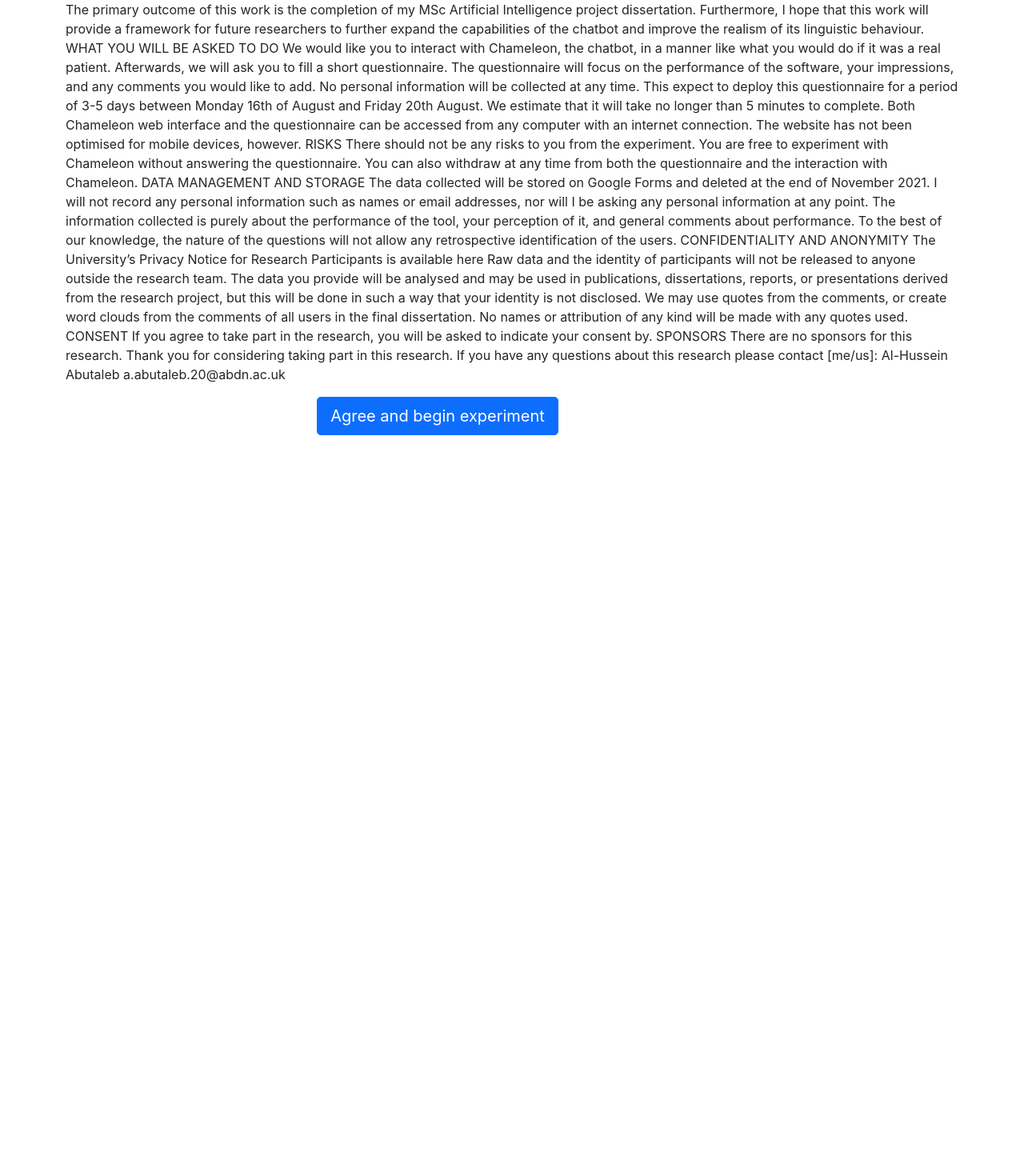
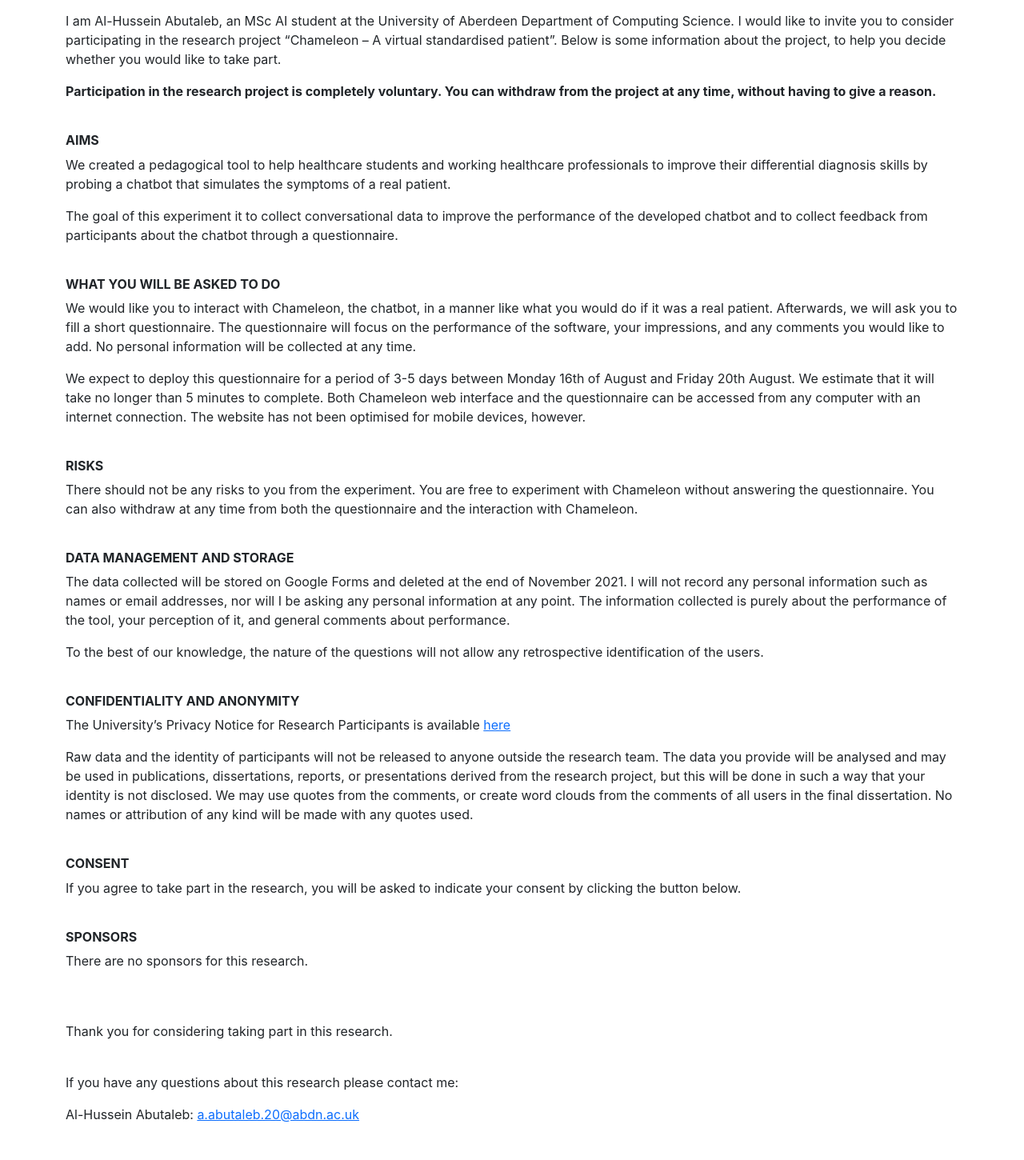
Before and after one commit to AlHusseinA/ChameleonFrontendv2, a React (Create React App) app: page / in a window 1280 px wide. Shown: the part 400-1850 px from the top of the page at 80% size. Before the commit the page ends 944 px from the top, so only its background shows below. Built offline with nearby package versions, Linux system fonts and the light colour scheme.

Commit message:
reformatted the Landing page with correct content and styling

```diff
--- a/src/components/Landing.js
+++ b/src/components/Landing.js
@@ -15,56 +15,77 @@ export default function Landing() {
 
 
     <div style = {{ textAlign: 'center'}}>
-    <h1>insert the ethical approval of the University of Aberdeen</h1>
-    <p style = {{ textAlign: 'left'}}>PARTICIPANT INFORMATION SHEET
-Chameleon – A virtual standardised patient
+    <h1>PARTICIPANT INFORMATION SHEET </h1><br /><br />
+    <p style = {{ textAlign: 'left'}}>
+<h2>Chameleon – A virtual standardised patient</h2><br />
+<h5>Principal Investigator(s): Al-Hussein Abutaleb</h5>
+<h5>Supervisor(s): Dr. Bruno Yun</h5><br />
+<p style = {{ textAlign: 'left'}}>
+I am Al-Hussein Abutaleb, an MSc AI student at the University of Aberdeen Department of Computing Science.
+I would like to invite you to consider participating in the research project “Chameleon – A virtual standardised patient”.
+Below is some information about the project, to help you decide whether you would like to take part.
+</p>
+<p style = {{ textAlign: 'left'}, {fontWeight: 'bold'}}>Participation in the research project is completely voluntary.  You can withdraw from the project at any time, without having to give a reason.</p><br />
+<h6 style = {{ textAlign: 'left'}, {fontWeight: 'bold'}}>AIMS</h6>
+<p style = {{ textAlign: 'left'}}>
+We created a pedagogical tool to help healthcare students and working healthcare professionals to improve their differential diagnosis skills by probing a chatbot that simulates the symptoms of a real patient.
+</p>
+<p style = {{ textAlign: 'left'}}>
+The goal of this experiment it to collect conversational data to improve the performance of the developed chatbot and to collect feedback from participants about the chatbot through a questionnaire.
+</p><br />
+<h6 style = {{ textAlign: 'left'}, {fontWeight: 'bold'}}>WHAT YOU WILL BE ASKED TO DO</h6>
+<p style = {{ textAlign: 'left'}}>
+We would like you to interact with Chameleon, the chatbot, in a manner like what you would do if it was a real patient. Afterwards, we will ask you to fill a short questionnaire. The questionnaire will focus on the performance of the software, your impressions, and any comments you would like to add. No personal information will be collected at any time.
+</p>
+<p style = {{ textAlign: 'left'}}>
+We expect to deploy this questionnaire for a period of 3-5 days between Monday 16th of August and Friday 20th August. We estimate that it will take no longer than 5 minutes to complete. Both Chameleon web interface and the questionnaire can be accessed from any computer with an internet connection. The website has not been optimised for mobile devices, however.
+</p><br />
+<h6 style = {{ textAlign: 'left'}, {fontWeight: 'bold'}}>RISKS</h6>
+<p style = {{ textAlign: 'left'}}>
+There should not be any risks to you from the experiment.  You are free to experiment with Chameleon without answering the questionnaire. You can also withdraw at any time from both the questionnaire and the interaction with Chameleon.
+</p><br />
+<h6 style = {{ textAlign: 'left'}, {fontWeight: 'bold'}}>DATA MANAGEMENT AND STORAGE</h6>
+<p style = {{ textAlign: 'left'}}>
+The data collected will be stored on Google Forms and deleted at the end of November 2021. I will not record any personal information such as names or email addresses, nor will I be asking any personal information at any point. The information collected is purely about the performance of the tool, your perception of it, and general comments about performance.
+</p>
+<p style = {{ textAlign: 'left'}}>
+To the best of our knowledge, the nature of the questions will not allow any retrospective identification of the users.
+</p><br />
+<h6 style = {{ textAlign: 'left'}, {fontWeight: 'bold'}}>CONFIDENTIALITY AND ANONYMITY</h6>
+<p style = {{ textAlign: 'left'}}>
+The University’s Privacy Notice for Research Participants is available <a href="https://www.abdn.ac.uk/about/privacy/research-participants-938.php" target="_blank">here</a>
+</p>
+<p style = {{ textAlign: 'left'}}>
+Raw data and the identity of participants will not be released to anyone outside the research team.  The data you provide will be analysed and may be used in publications, dissertations, reports, or presentations derived from the research project, but this will be done in such a way that your identity is not disclosed. We may use quotes from the comments, or create word clouds from the comments of all users in the final dissertation. No names or attribution of any kind will be made with any quotes used.
+</p><br />
+<h6 style = {{ textAlign: 'left'}, {fontWeight: 'bold'}}>CONSENT</h6>
+<p style = {{ textAlign: 'left'}}>
+If you agree to take part in the research, you will be asked to indicate your consent by clicking the button below.
+</p><br />
+
+<h6 style = {{ textAlign: 'left'}, {fontWeight: 'bold'}}>SPONSORS</h6>
+<p style = {{ textAlign: 'left'}}>
+There are no sponsors for this research.
+</p><br /><br />
+
+<p style = {{ textAlign: 'left'}}>
+Thank you for considering taking part in this research.
+</p><br />
+
+<p style = {{ textAlign: 'left'}}>If you have any questions about this research please contact me:</p>
+<p style = {{ textAlign: 'left'}}>
+Al-Hussein Abutaleb:         <a href="a.abutaleb.20@abdn.ac.uk">a.abutaleb.20@abdn.ac.uk</a>
+</p><br /><br />
+<p style = {{ textAlign: 'left'}}>
+For any queries regarding ethical concerns you may contact the Convener of the Physical Sciences & Engineering Ethics Board at the University of Aberdeen: <br />
+Email:           <a href="copsethics@abdn.ac.uk">copsethics@abdn.ac.uk</a></p>
+<br />
 
 
-Principal Investigator(s): Al-Hussein Abutaleb
-
-Supervisor(s) [for students]: Dr. Bruno Yun
-
-I am Al-Hussein Abutaleb, an MSc AI student at the University of Aberdeen Department of Computing Science.  I would like to invite you to consider participating in the research project “Chameleon – A virtual standardised patient”.  Below is some information about the project, to help you decide whether you would like to take part.
-
-Participation in the research project is completely voluntary.  You can withdraw from the project at any time, without having to give a reason.
-
-AIMS
-The aim of the project is to design a pedagogical tool powered by Google’s AI driven DialogFlow platform. The primary users of this tool are healthcare students and working healthcare professionals. Our aim at this stage is to develop a working prototype that the users can use to improve their differential diagnosis skills. Chameleon, the name we chose for the prototype, will mimic the symptoms of a real patient. The healthcare professional can question Chameleon for the purpose of reaching a probable diagnosis.
-The primary outcome of this work is the completion of my MSc Artificial Intelligence project dissertation. Furthermore, I hope that this work will provide a framework for future researchers to further expand the capabilities of the chatbot and improve the realism of its linguistic behaviour.
-
-WHAT YOU WILL BE ASKED TO DO
-We would like you to interact with Chameleon, the chatbot, in a manner like what you would do if it was a real patient. Afterwards, we will ask you to fill a short questionnaire. The questionnaire will focus on the performance of the software, your impressions, and any comments you would like to add. No personal information will be collected at any time.
-This expect to deploy this questionnaire for a period of 3-5 days between Monday 16th of August and Friday 20th August. We estimate that it will take no longer than 5 minutes to complete. Both Chameleon web interface and the questionnaire can be accessed from any computer with an internet connection. The website has not been optimised for mobile devices, however.
-
-
-
-
-RISKS
-There should not be any risks to you from the experiment.  You are free to experiment with Chameleon without answering the questionnaire. You can also withdraw at any time from both the questionnaire and the interaction with Chameleon.
-
-DATA MANAGEMENT AND STORAGE
-The data collected will be stored on Google Forms and deleted at the end of November 2021. I will not record any personal information such as names or email addresses, nor will I be asking any personal information at any point. The information collected is purely about the performance of the tool, your perception of it, and general comments about performance.
-To the best of our knowledge, the nature of the questions will not allow any retrospective identification of the users.
-
-
-CONFIDENTIALITY AND ANONYMITY
-The University’s Privacy Notice for Research Participants is available here
-Raw data and the identity of participants will not be released to anyone outside the research team.  The data you provide will be analysed and may be used in publications, dissertations, reports, or presentations derived from the research project, but this will be done in such a way that your identity is not disclosed. We may use quotes from the comments, or create word clouds from the comments of all users in the final dissertation. No names or attribution of any kind will be made with any quotes used.
-
-CONSENT
-If you agree to take part in the research, you will be asked to indicate your consent by.
-
-SPONSORS
-There are no sponsors for this research.
-
-Thank you for considering taking part in this research.
-
-
-If you have any questions about this research please contact [me/us]:
-Al-Hussein Abutaleb			a.abutaleb.20@abdn.ac.uk
 </p>
-    <div class="col-10">
-        <button type="submit" class="btn btn-primary btn-lg" onClick={handleClick}>Agree and begin experiment</button>
+    <div class="col align-self-center">
+        <button type="submit" class="btn btn-primary btn-lg" onClick={handleClick}>Agree and begin experiment</button><br /><br /><br /><br /><br />
+        <br /><br /><br /><br /><br /><br /><br /><br /><br /><br />
       </div>
 </div>
         </div>
--- a/src/components/PreviousMessages.js
+++ b/src/components/PreviousMessages.js
@@ -27,7 +27,7 @@ const PreviousMessages = ({conversationUuid}) => {
                 {
                     data.map((item, idx) => (
                         (
-                            item.actor === 'Chameleon' ? <li key={idx} class="list-group-item list-group-item-action list-group-item-primary">{item.actor}-{item.message}</li> : <li class="list-group-item list-group-item-action list-group-item-success">{item.actor};{item.message}</li>
+                            item.actor === 'Chameleon' ? <li key={idx} class="list-group-item list-group-item-action list-group-item-primary">{item.actor}-{item.message}</li> : <li class="list-group-item list-group-item-action list-group-item-success">{item.actor}-{item.message}</li>
                         )
                     )
 
```
